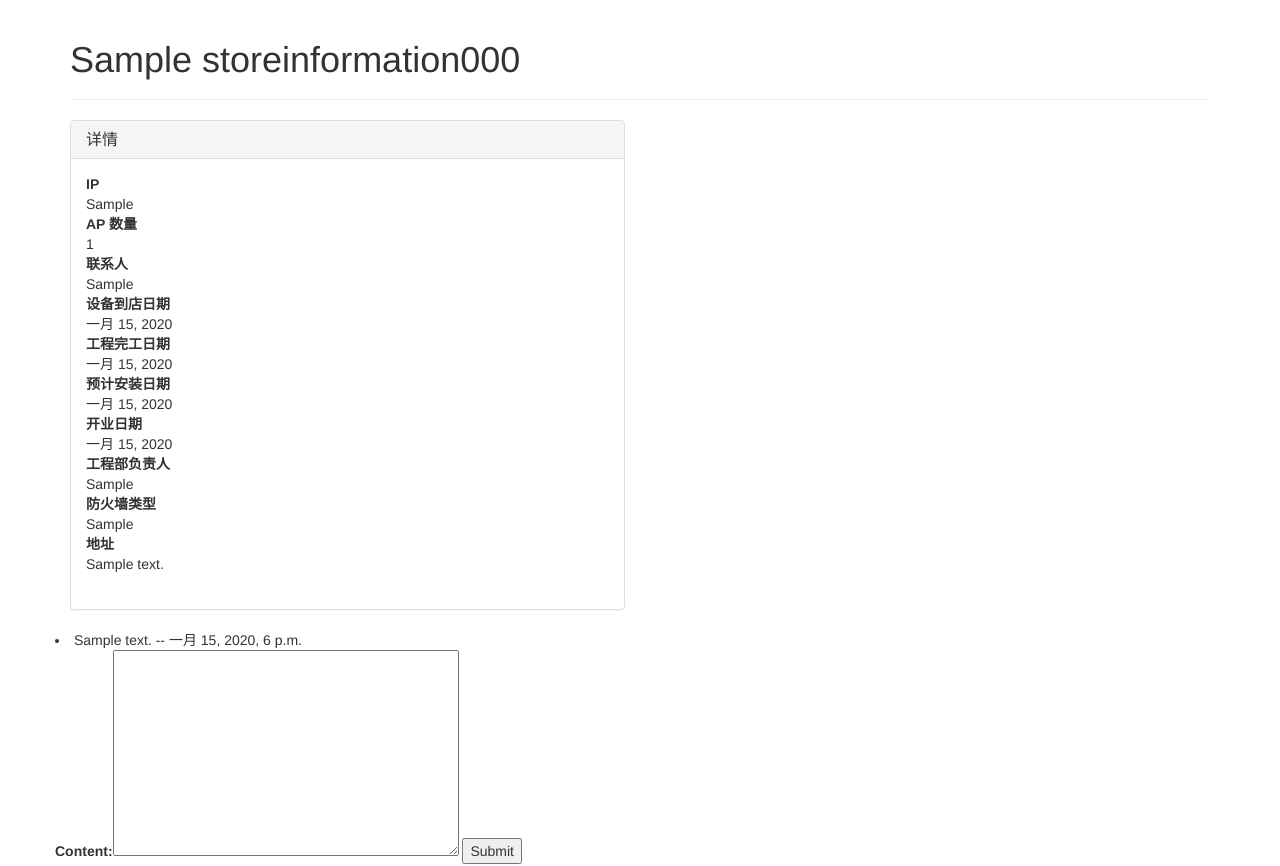
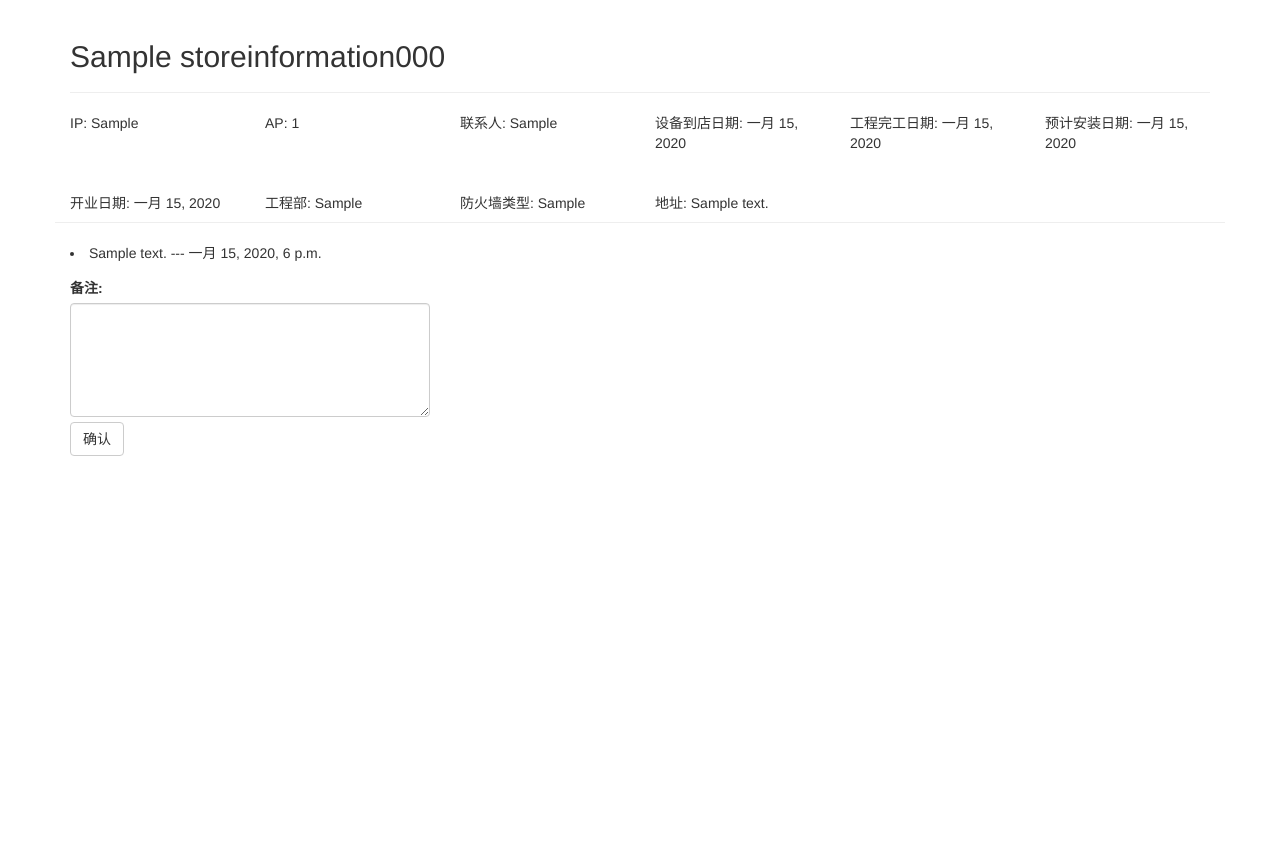
Before and after one commit to kijhtybbu/StoreManage, a Django app: page /detail/000 in a window 1280 px wide. After the commit the page ends 456 px from the top, so only its background shows below. Run offline with Django 3.2, Linux system fonts and the light colour scheme; tables that the repository leaves empty hold one stand-in row (values such as "Sample post").

Commit message:
调整了页面显示效果

```diff
--- a/store_manage/forms.py
+++ b/store_manage/forms.py
@@ -1,5 +1,5 @@
 from django.db import models
-from django.forms import ModelForm
+from django.forms import ModelForm, Textarea
 
 from store_manage.models import StoreComment
 
@@ -8,3 +8,9 @@ class CommentForm(ModelForm):
     class Meta:
         model = StoreComment
         fields = ['content']
+        labels = {
+            'content': '备注',
+        }
+        widgets = {
+            'content': Textarea(attrs={'class': 'form-control', 'cols': 80, 'rows': 5}),
+        }
--- a/store_manage/templates/store_manager/detail.html
+++ b/store_manage/templates/store_manager/detail.html
@@ -13,52 +13,40 @@
 <body>
 <div class="container">
     <div class="page-header">
-        <h1>{{ storeinformation.name }}{{ storeinformation.code }}</h1>
+        <h2>{{ storeinformation.name }}{{ storeinformation.code }}</h2>
     </div>
     <div class="row">
-        <div class="col-md-6">
-            <div class="panel panel-default">
-                <div class="panel-heading">
-                    <h3 class="panel-title">详情</h3>
-                </div>
-                <div class="panel-body">
-                    <dl>
-                        <dt>IP</dt>
-                        <dd>{{ storeinformation.ip }}</dd>
-                        <dt>AP 数量</dt>
-                        <dd>{{ storeinformation.ap }}</dd>
-                        <dt>联系人</dt>
-                        <dd>{{ storeinformation.contacts }}</dd>
-                        <dt>设备到店日期</dt>
-                        <dd>{{ storeinformation.equipment_arrival_date }}</dd>
-                        <dt>工程完工日期</dt>
-                        <dd>{{ storeinformation.completion_date }}</dd>
-                        <dt>预计安装日期</dt>
-                        <dd>{{ storeinformation.expected_installation_date }}</dd>
-                        <dt>开业日期</dt>
-                        <dd>{{ storeinformation.Opening_date }}</dd>
-                        <dt>工程部负责人</dt>
-                        <dd>{{ storeinformation.engineering_head }}</dd>
-                        <dt>防火墙类型</dt>
-                        <dd>{{ storeinformation.firewall_type }}</dd>
-                        <dt>地址</dt>
-                        <dd>{{ storeinformation.address }}</dd>
-                    </dl>
-                </div>
-            </div>
+        <div class="col-md-2">IP: {{ storeinformation.ip }}</div>
+        <div class="col-md-2">AP: {{ storeinformation.ap }}</div>
+        <div class="col-md-2">联系人: {{ storeinformation.contacts }}</div>
+        <div class="col-md-2">设备到店日期: {{ storeinformation.equipment_arrival_date }}</div>
+        <div class="col-md-2">工程完工日期: {{ storeinformation.completion_date }}</div>
+        <div class="col-md-2">预计安装日期: {{ storeinformation.completion_date }}</div>
+    </div>
+    <div class="row page-header">
+        <div class="col-md-2">开业日期: {{ storeinformation.Opening_date }}</div>
+        <div class="col-md-2">工程部: {{ storeinformation.engineering_head }}</div>
+        <div class="col-md-2">防火墙类型: {{ storeinformation.firewall_type }}</div>
+        <div class="col-md-2">地址: {{ storeinformation.address }}</div>
+    </div>
+    <div class="row" style="margin-bottom: 10px">
+        <div class="col-md-12">
+            {% for comment in storeinformation.storecomment_set.all %}
+                <li style="margin-bottom: 5px"> {{ comment.content }} --- {{ comment.date }}</li>
+            {% endfor %}
         </div>
     </div>
     <div class="row">
-        {% for comment in storeinformation.storecomment_set.all %}
-            <li>{{ comment.content }} -- {{ comment.date }} </li>
-        {% endfor %}
-        <form action="{% url 'detail' storeinformation.code %}" method="post">
-            {% csrf_token %}
-            {{ comment }}
-            <input type="submit" value="Submit">
-        </form>
+        <div class="col-md-4">
+            <form action="{% url 'detail' storeinformation.code %}" method="post">
+                {% csrf_token %}
+                <div style="margin-bottom: 5px">
+                    {{ comment }}
+                </div>
+                <input class="btn btn-default" type="submit" value="确认">
+            </form>
+        </div>
     </div>
-
 </div>
 </body>
 </html>
--- a/store_manage/views.py
+++ b/store_manage/views.py
@@ -28,6 +28,9 @@ class StoreDetailView(View):
 
 
 class StoreDetail(FormView):
+    """
+    Post 数据处理保存
+    """
     form_class = CommentForm
 
     def form_valid(self, form):
```
Also changed, not shown: store_manage/templates/store_manager/storelist.html (+14 -47 lines).
